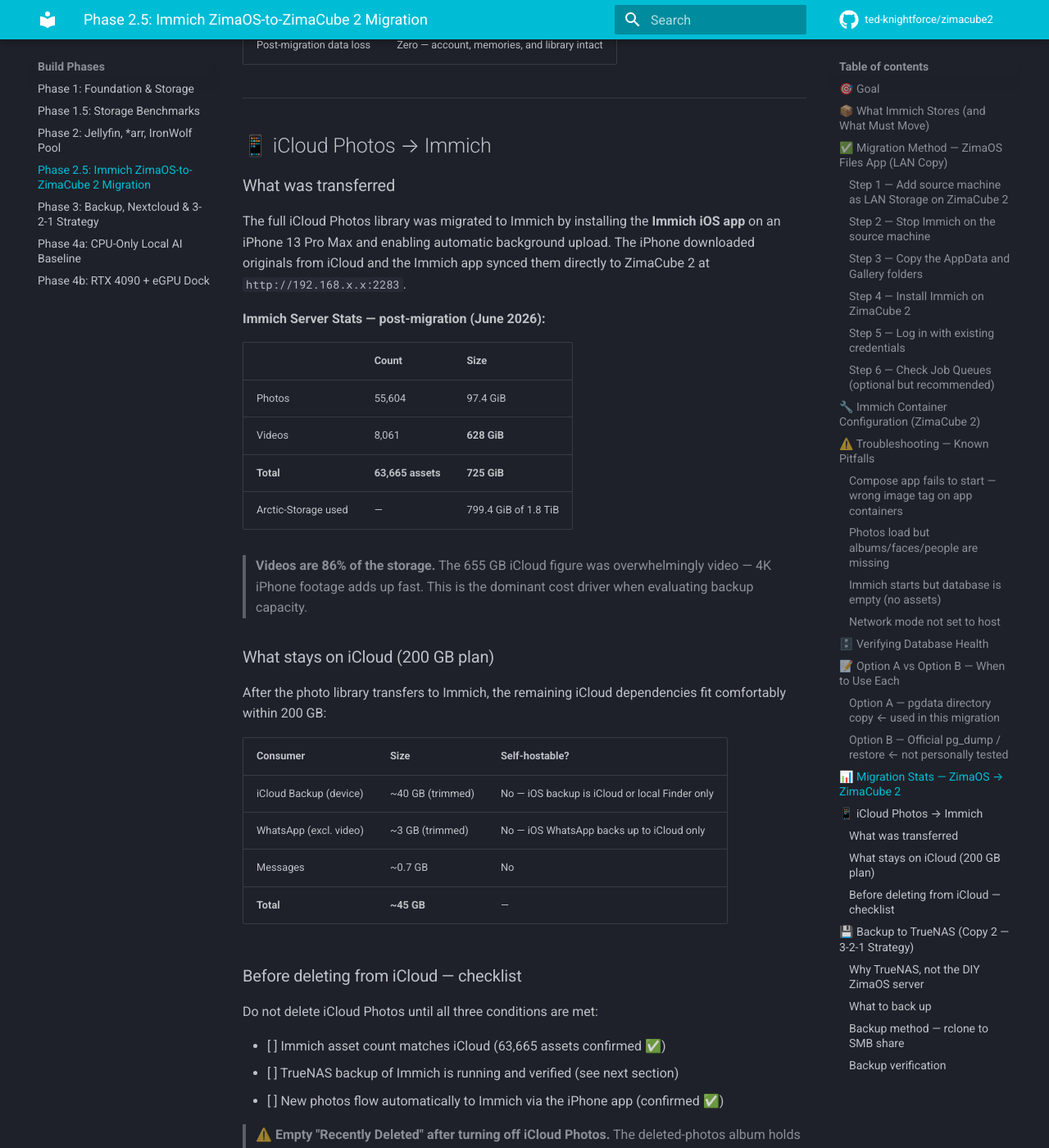
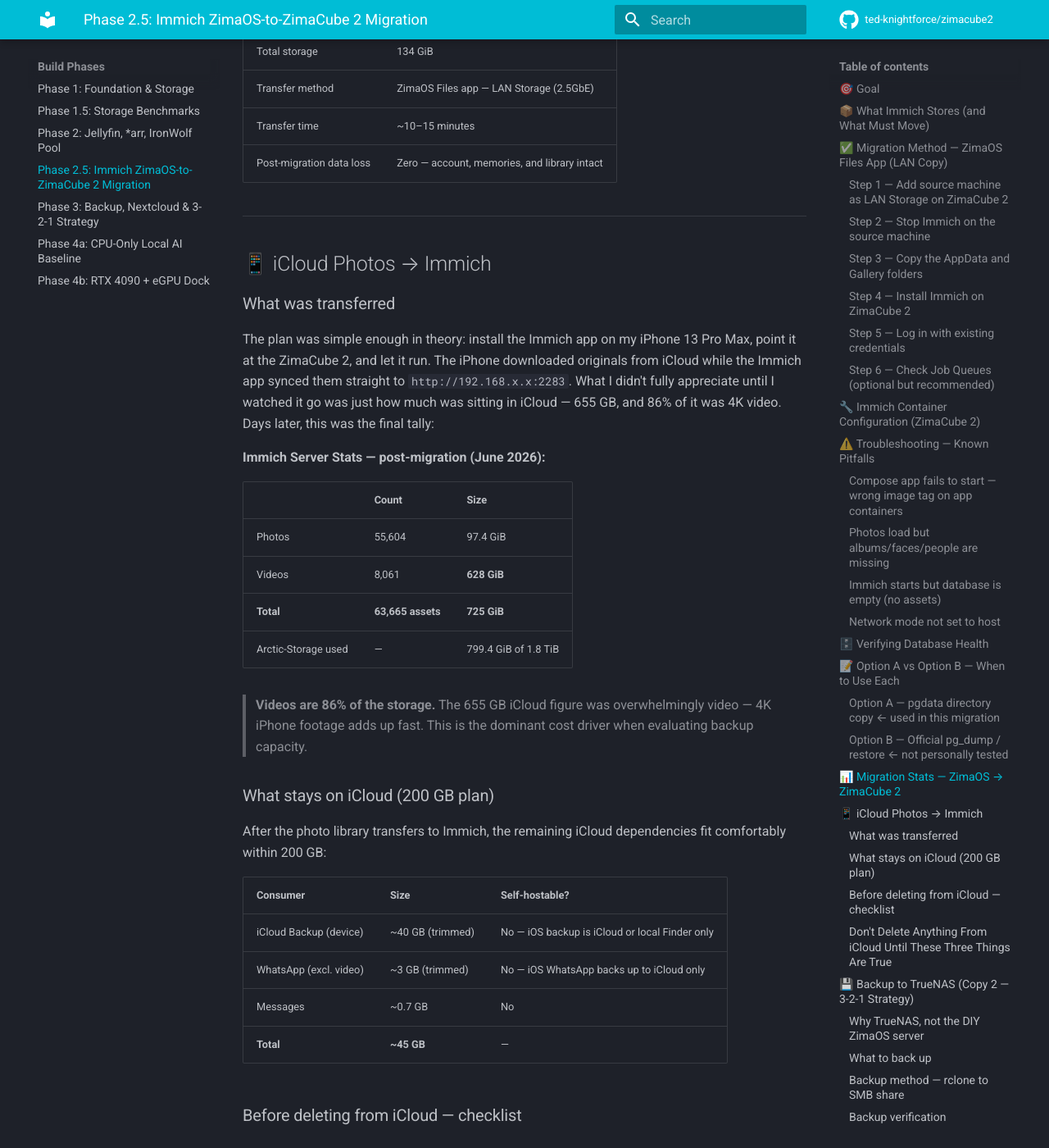
Before and after one commit to ted-knightforce/zimacube2, an MkDocs documentation site: the page built from docs/phases/02.5-immich.md, in a window 1280 px wide and 1400 px high, scrolled down 8996 px. Shown: the whole window at 82% size. Built offline with MkDocs 1.6.1 and Material for MkDocs 9.7.7, drawn with Linux system fonts in a browser that asks for light colours; comment, search, counter and statistics services are not loaded; some of the changed text lies outside the part shown.

Commit message:
Humanise Phase 2.5 tone: intro narrative, iCloud section, checklist header

```diff
--- a/docs/phases/02.5-immich.md
+++ b/docs/phases/02.5-immich.md
@@ -7,6 +7,8 @@
 ---
 
 ## 🎯 Goal
+
+Phase 2.5 turned into more than I originally planned. What started as moving my existing Immich library from my old DIY ZimaOS server to the ZimaCube 2 became the moment I finally stopped relying on iCloud to hold my photos. By the time this phase was done, 63,665 photos and videos — 725 GiB — were sitting on my NAS instead of Apple's servers. Here's how both of those things happened, and everything I learned along the way.
 
 Two milestones in one phase:
 
@@ -312,7 +314,7 @@
 
 ### What was transferred
 
-The full iCloud Photos library was migrated to Immich by installing the **Immich iOS app** on an iPhone 13 Pro Max and enabling automatic background upload. The iPhone downloaded originals from iCloud and the Immich app synced them directly to ZimaCube 2 at `http://192.168.x.x:2283`.
+The plan was simple enough in theory: install the Immich app on my iPhone 13 Pro Max, point it at the ZimaCube 2, and let it run. The iPhone downloaded originals from iCloud while the Immich app synced them straight to `http://192.168.x.x:2283`. What I didn't fully appreciate until I watched it go was just how much was sitting in iCloud — 655 GB, and 86% of it was 4K video. Days later, this was the final tally:
 
 **Immich Server Stats — post-migration (June 2026):**
 
@@ -338,7 +340,9 @@
 
 ### Before deleting from iCloud — checklist
 
-Do not delete iCloud Photos until all three conditions are met:
+### Don't Delete Anything From iCloud Until These Three Things Are True
+
+Don't delete iCloud Photos until all three conditions are met:
 
 - [ ] Immich asset count matches iCloud (63,665 assets confirmed ✅)
 - [ ] TrueNAS backup of Immich is running and verified (see next section)
```
